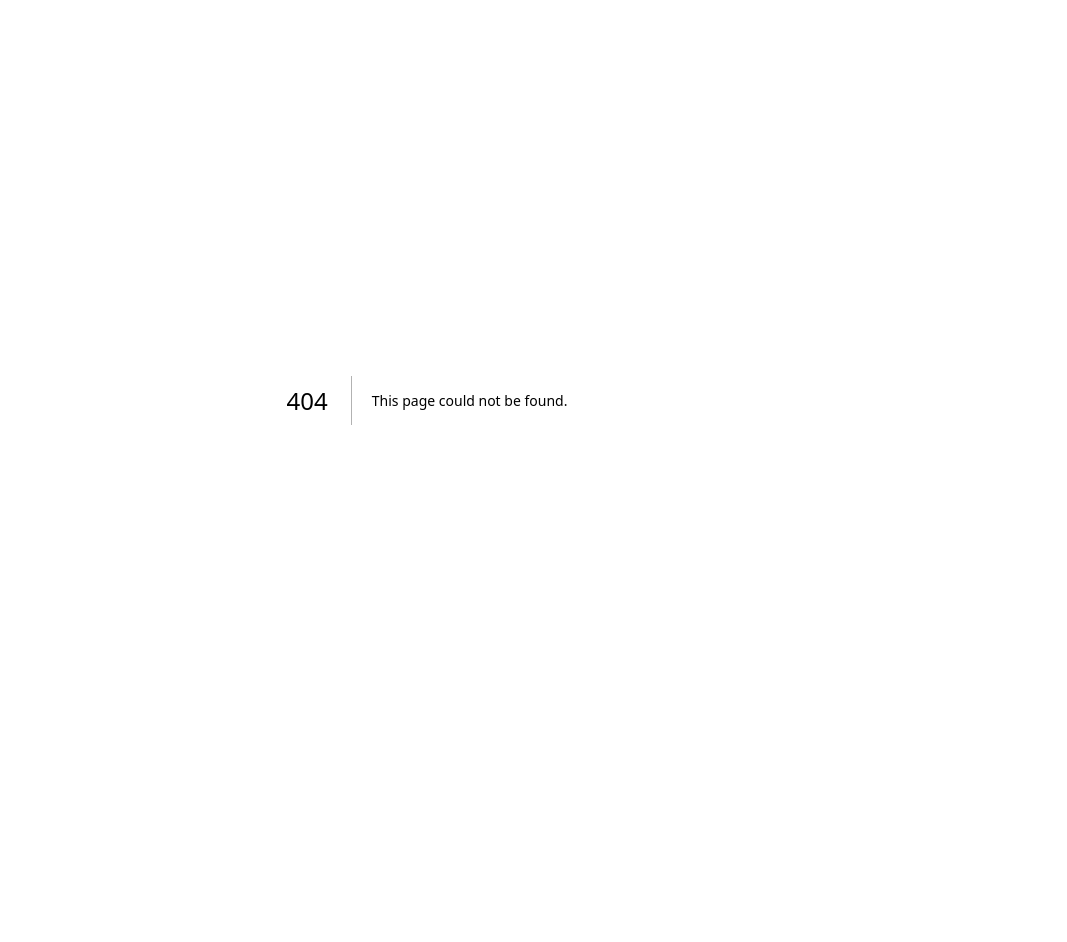
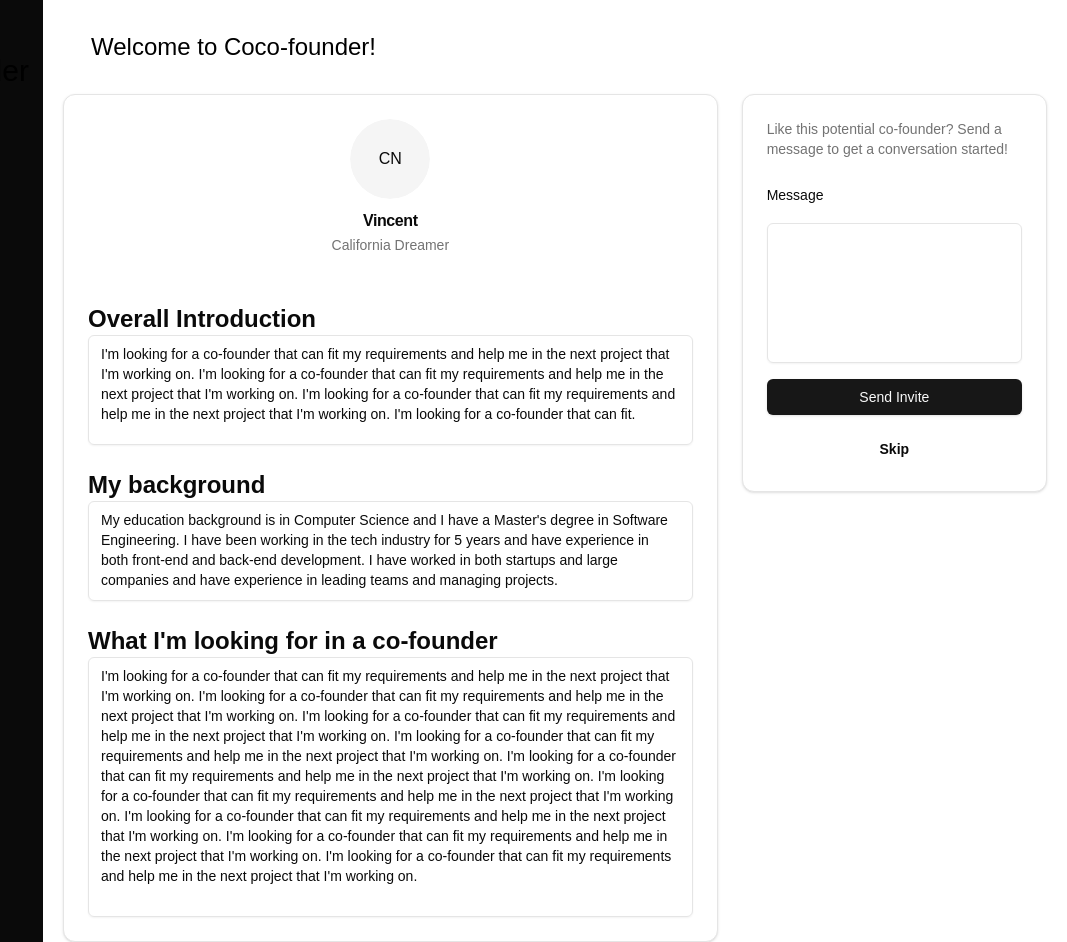
Before and after one commit to TuanTTranCS/VTWHackathon2024-Team15, a Next.js app in the folder whale-finder/: page /dashboard/discover-profiles in a window 1280 px wide. Before the commit this address had no page. Shown: the whole page, without its empty margins (213-1280 px from the left). Before the commit the page ends 800 px from the top, so only its background shows below. Built offline with nearby package versions, Linux system fonts and the light colour scheme.

Commit message:
bug fixed

```diff
--- a/whale-finder/package.json
+++ b/whale-finder/package.json
@@ -25,11 +25,11 @@
     "next": "14.2.11",
     "react": "^18",
     "react-dom": "^18",
+    "react-feather": "^2.0.10",
     "react-hook-form": "^7.53.0",
     "tailwind-merge": "^2.5.2",
     "tailwindcss-animate": "^1.0.7",
-    "zod": "^3.23.8",
-    "react-feather": "^2.0.10"
+    "zod": "^3.23.8"
   },
   "devDependencies": {
     "@types/react": "18.3.5",
--- /dev/null
+++ b/whale-finder/src/app/dashboard/discover-profiles/page.tsx
@@ -0,0 +1,56 @@
+import { Button } from "@/components/ui/button"
+import { Card, CardContent, CardDescription, CardHeader, CardTitle } from "@/components/ui/card"
+import { Input } from "@/components/ui/input"
+import { Label } from "@/components/ui/label"
+import { Textarea } from "@/components/ui/textarea"
+import { Avatar, AvatarFallback, AvatarImage } from "@/components/ui/avatar"
+
+const DiscoverProfiles = () => {
+    const overallIntroduction= "I'm looking for a co-founder that can fit my requirements and help me in the next project that I'm working on. I'm looking for a co-founder that can fit my requirements and help me in the next project that I'm working on. I'm looking for a co-founder that can fit my requirements and help me in the next project that I'm working on. I'm looking for a co-founder that can fit."
+    const textEducation= "My education background is in Computer Science and I have a Master's degree in Software Engineering. I have been working in the tech industry for 5 years and have experience in both front-end and back-end development. I have worked in both startups and large companies and have experience in leading teams and managing projects."
+    const textCofounder= "I'm looking for a co-founder that can fit my requirements and help me in the next project that I'm working on. I'm looking for a co-founder that can fit my requirements and help me in the next project that I'm working on. I'm looking for a co-founder that can fit my requirements and help me in the next project that I'm working on. I'm looking for a co-founder that can fit my requirements and help me in the next project that I'm working on. I'm looking for a co-founder that can fit my requirements and help me in the next project that I'm working on. I'm looking for a co-founder that can fit my requirements and help me in the next project that I'm working on. I'm looking for a co-founder that can fit my requirements and help me in the next project that I'm working on. I'm looking for a co-founder that can fit my requirements and help me in the next project that I'm working on. I'm looking for a co-founder that can fit my requirements and help me in the next project that I'm working on."
+    return (
+        <div className="grid lg:grid-cols-3 gap-6">
+            <Card className="col-span-2 ml-5">
+                <CardHeader className="justify-end flex flex-col items-center">
+                    <Avatar className='w-20 h-20 mb-2'>
+                        <AvatarImage/>
+                        <AvatarFallback>CN</AvatarFallback>
+                    </Avatar>
+                    <CardTitle className='text-center'>Vincent</CardTitle>
+                    <CardDescription className='text-center'>California Dreamer</CardDescription>
+                </CardHeader>
+                <CardContent>
+                    <br></br>
+                    <Label className="text-2xl font-bold mb-5">Overall Introduction</Label>
+                    <Textarea className='h-[110px] resize-none cursor-none' defaultValue={overallIntroduction} />
+                    <br></br>
+                    <Label className="text-2xl font-bold">My background</Label>
+                    <Textarea className='h-[100px] resize-none cursor-none' defaultValue={textEducation} />
+                    <br></br>
+                    <Label className="text-2xl font-bold">What I'm looking for in a co-founder</Label>
+                    <Textarea className='h-[260px] resize-none cursor-none'  defaultValue={textCofounder}></Textarea>
+                </CardContent>
+            </Card>
+            <Card className="col-span-1 mr-5 mb-[450px]">
+                <CardHeader>
+                    <CardDescription>Like this potential co-founder? Send a message to get a conversation started!</CardDescription>
+                </CardHeader>
+                <CardContent>
+                    <form className="space-y-4">
+                    <Label htmlFor="message">Message</Label>
+                    <Textarea className="resize-none h-[140px]"/>
+                    <Button variant="default" className="w-full" >
+                    Send Invite
+                    </Button>
+                    <Button variant="grey" className="w-full mt-2 font-xl font-bold" >
+                        Skip
+                    </Button>
+                    </form>
+                </CardContent>
+                </Card>
+        </div>
+    );
+}
+
+export default DiscoverProfiles;
```
